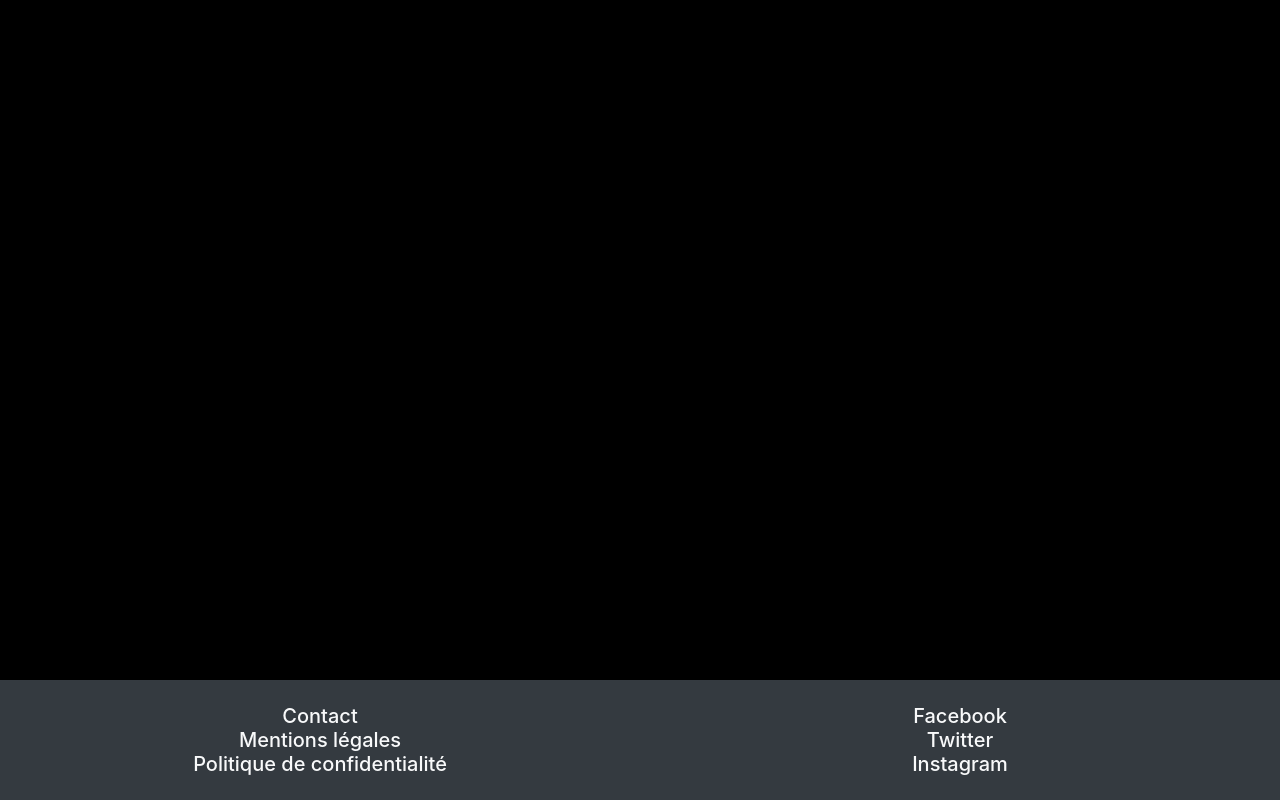
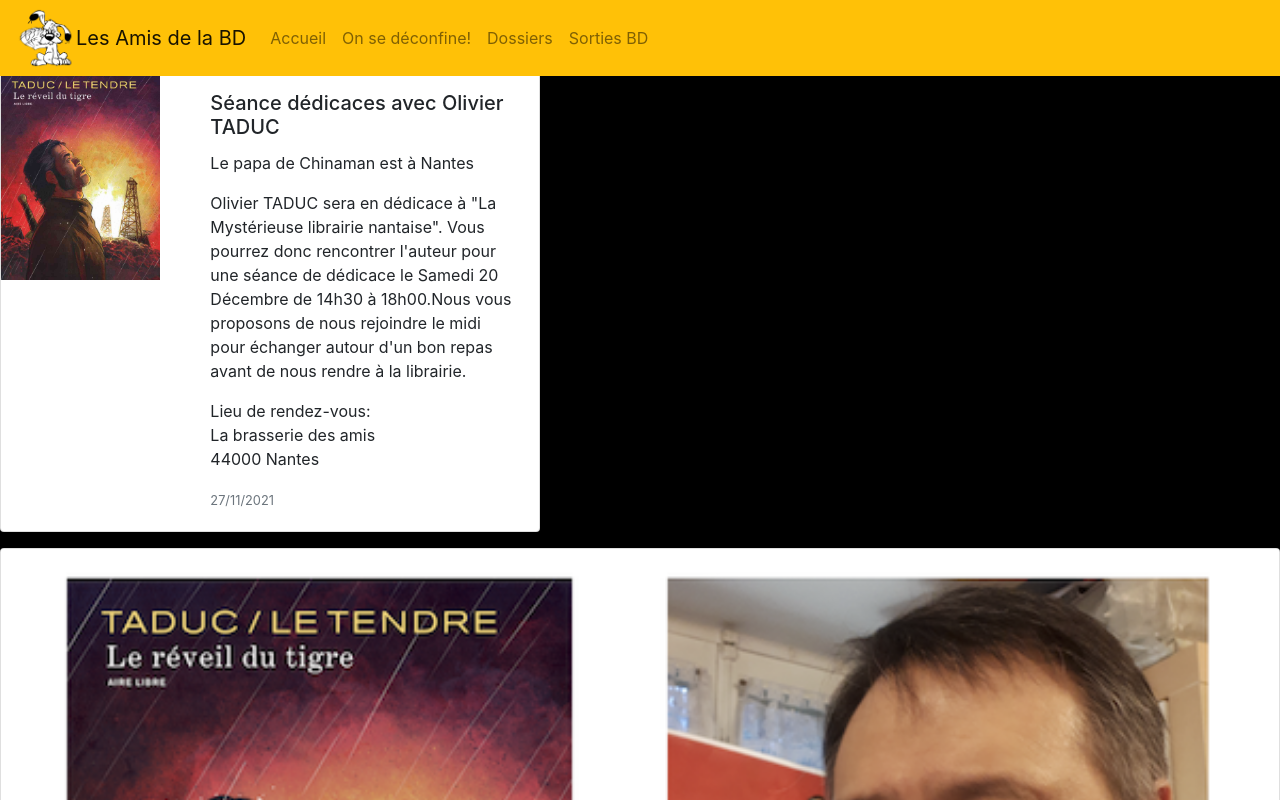
Before and after one commit to Frederic-rapin/Frederic-rapin.github.io, a plain HTML site: page rendez-vous.html in a window 1280 px wide. Shown: the top 800 px of the page. Drawn offline with nearby package versions, Linux system fonts and the light colour scheme.

Commit message:
Add files via upload
ajout des liens vers index.html

```diff
--- a/rendez-vous.html
+++ b/rendez-vous.html
@@ -36,15 +36,128 @@
     />
   </head>
   <body>
+    <header>
+      <nav class="navbar navbar-expand-md fixed-top navbar-light bg-warning">
+        <img
+          src="img/logo.png"
+          width="60"
+          height="60"
+          class="d-inline-block align-top"
+          alt=""
+        />
+        <a class="navbar-brand" href="#">Les Amis de la BD</a>
+
+        <button
+          class="navbar-toggler"
+          type="button"
+          data-toggle="collapse"
+          data-target="#navbarNavAltMarkup"
+          aria-controls="navbarNavAltMarkup"
+          aria-expanded="false"
+          aria-label="Toggle navigation"
+        >
+          <span class="navbar-toggler-icon"></span>
+        </button>
+        <div class="collapse navbar-collapse" id="navbarNavAltMarkup">
+          <ul class="navbar-nav">
+            <li
+              class="nav-item"
+              data-toggle="collapse"
+              data-target=".navbar-collapse.show"
+            >
+              <a class="nav-item nav-link" href="index.html">Accueil</a>
+            </li>
+            <li
+              class="nav-item"
+              data-toggle="collapse"
+              data-target=".navbar-collapse.show"
+            >
+              <a class="nav-item nav-link" href="index.html#rdv"
+                >On se déconfine!</a
+              >
+            </li>
+            <li
+              class="nav-item"
+              data-toggle="collapse"
+              data-target=".navbar-collapse.show"
+            >
+              <a class="nav-item nav-link" href="index.html#dossiers"
+                >Dossiers</a
+              >
+            </li>
+            <li
+              class="nav-item"
+              data-toggle="collapse"
+              data-target=".navbar-collapse.show"
+            >
+              <a class="nav-item nav-link" href="index.html#sorties"
+                >Sorties BD</a
+              >
+            </li>
+          </ul>
+        </div>
+      </nav>
+    </header>
     <main>
       <section>
-        <article class="taduc"></article>
+        <div class="card mb-3" style="max-width: 540px">
+          <div class="row g-0">
+            <div class="col-md-4">
+              <img
+                src="img/cover-chinaman.jpeg"
+                class="img-fluid rounded-start"
+                alt="..."
+              />
+            </div>
+            <div class="col-md-8">
+              <div class="card-body">
+                <h5 class="card-title">Séance dédicaces avec Olivier TADUC</h5>
+                <p class="card-text">Le papa de Chinaman est à Nantes</p>
+                <p>
+                  Olivier TADUC sera en dédicace à "La Mystérieuse librairie
+                  nantaise". Vous pourrez donc rencontrer l'auteur pour une
+                  séance de dédicace le Samedi 20 Décembre de 14h30 à 18h00.Nous
+                  vous proposons de nous rejoindre le midi pour échanger autour
+                  d'un bon repas avant de nous rendre à la librairie.
+                </p>
+                <p>
+                  Lieu de rendez-vous:<br />La brasserie des amis <br />
+                  44000 Nantes
+                </p>
+                <p class="card-text">
+                  <small class="text-muted">27/11/2021</small>
+                </p>
+              </div>
+            </div>
+          </div>
+        </div>
+
+        <article class="card">
+          <img class="card-img-top" src="img/taduc.png" alt="Card image cap" />
+          <div class="card-body">
+            <h5 class="card-title">Séance dédicaces avec Olivier TADUC</h5>
+            <h6 class="card-title">Le papa de Chinaman est à Nantes</h6>
+            <p class="card-text">
+              Olivier TADUC sera en dédicace à "La Mystérieuse librairie
+              nantaise". Vous pourrez donc rencontrer l'auteur pour une séance
+              de dédicace le Samedi 20 Mars de 14h30 à 18h00.Nous vous proposons
+              de nous rejoindre le midi pour échanger autour d'un bon repas
+              avant de nous rendre à la librairie.
+              <br />
+              <strong
+                >Bus disponible en partance de Saint Brevin les Pins</strong
+              >
+            </p>
+            <a href="#" class="btn btn-secondary">S'inscrire</a>
+          </div>
+        </article>
+
         <article></article>
       </section>
     </main>
 
     <footer class="h5">
-      <div class="row m-auto bg-dark pt-4 pb-4 fixed-bottom">
+      <div class="row m-auto bg-dark pt-4 pb-4">
         <a
           class="
             col-12 col-md-6
```
